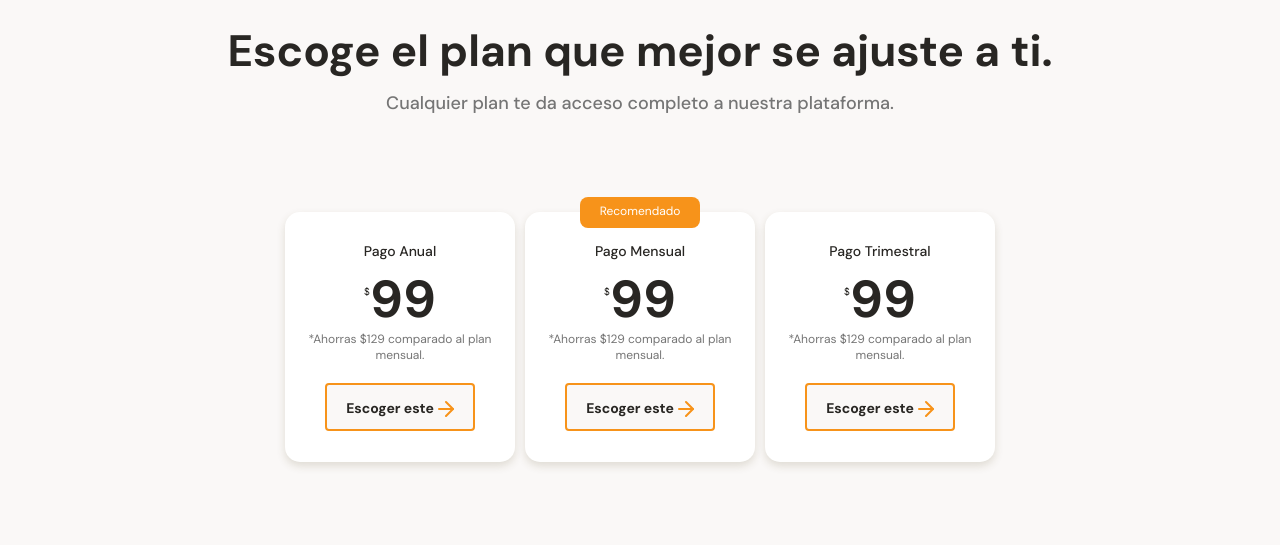
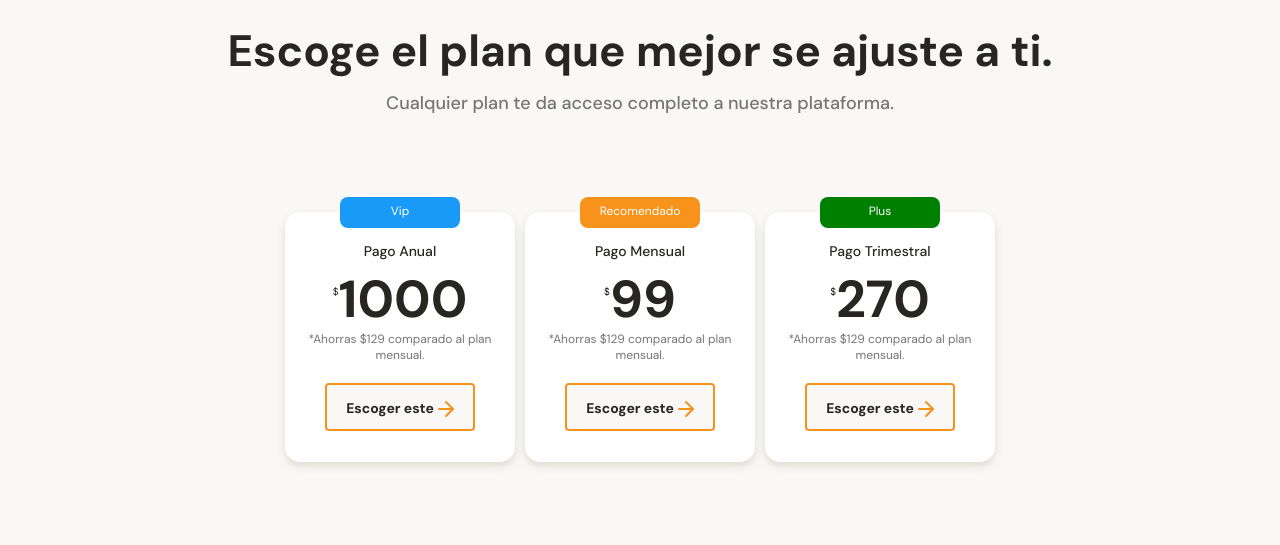
Before and after one commit to amaurysg/mobile-first-batatabit, a plain HTML site: page index.html in a window 1280 px wide. Shown: the part 2085-2630 px from the top of the page. Drawn offline with Linux system fonts and the light colour scheme.

Commit message:
scrollbar 😛

```diff
--- a/index.html
+++ b/index.html
@@ -143,10 +143,10 @@
     </div>
     <section class="planes-container--slider">
       <article class="planes-container-card">
-
+        <p class="recommended vip">Vip</p>
         <div class="planes-info-container">
           <h3 class="planes-card--tittle">Pago Anual</h3>
-          <p class="planes-card--price"><span><small>$</small></span>99</p>
+          <p class="planes-card--price"><span><small>$</small></span>1000</p>
           <p class="planes-card--saving">*Ahorras $129 comparado al plan mensual.</p>
           <button class="planes-card--ca">Escoger este<span></span></button>
         </div>
@@ -161,10 +161,10 @@
         </div>
       </article>
       <article class="planes-container-card">
-
+        <p class="recommended plus">Plus</p>
         <div class="planes-info-container">
           <h3 class="planes-card--tittle">Pago Trimestral</h3>
-          <p class="planes-card--price"><span><small>$</small></span>99</p>
+          <p class="planes-card--price"><span><small>$</small></span>270</p>
           <p class="planes-card--saving">*Ahorras $129 comparado al plan mensual.</p>
           <button class="planes-card--ca">Escoger este<span></span></button>
         </div>
@@ -183,6 +183,7 @@
         <li> <a href="#">Linkedin</a></li>
         <li> <a href="#">Crunchbase</a></li>
         <li> <a href="#">Hackernews</a></li>
+        <li> <a href="https://twitter.com/amaurysoto" target="_blank">@amaurysoto</a></li>
       </ul>
     </section>
     <section class="right">
--- a/styles.css
+++ b/styles.css
@@ -167,6 +167,14 @@ main {
   overscroll-behavior-x: contain;
   scroll-snap-type: x proximity;
 }
+.main-currency-table::-webkit-scrollbar {
+  background-color: var(--soft-orange);
+  height: 3px;
+}
+.main-currency-table::-webkit-scrollbar-thumb {
+  background-color: var(--bitcoin-orange);
+}
+
 .main-currency-table1,
 .main-currency-table2 {
   /* position: absolute; */
@@ -421,14 +429,26 @@ main {
 }
 .planes-container--slider {
   display: flex;
+  position: relative;
   height: 316px;
   width: 75%;
+  /* justify-content: center; */
   /*   gap: 5px; */
   /* overflow: hidden; */
-  overflow-x: scroll;
+  overflow-x: auto;
   overscroll-behavior-x: contain;
   scroll-snap-type: x proximity;
+  scroll-margin-inline: center;
 }
+
+.planes-container--slider::-webkit-scrollbar {
+  background-color: var(--soft-orange);
+  height: 3px;
+}
+.planes-container--slider::-webkit-scrollbar-thumb {
+  background-color: var(--bitcoin-orange);
+}
+
 .main-planes-container {
   width: 100%;
   min-width: 320px;
@@ -483,6 +503,12 @@ main {
   background-color: var(--bitcoin-orange);
   border-radius: 8px;
   color: var(--just-white);
+}
+.recommended.vip {
+  background-color: var(--secondary-blue);
+}
+.recommended.plus {
+  background-color: green;
 }
 .planes-card--tittle {
   padding-top: 30px;
```
